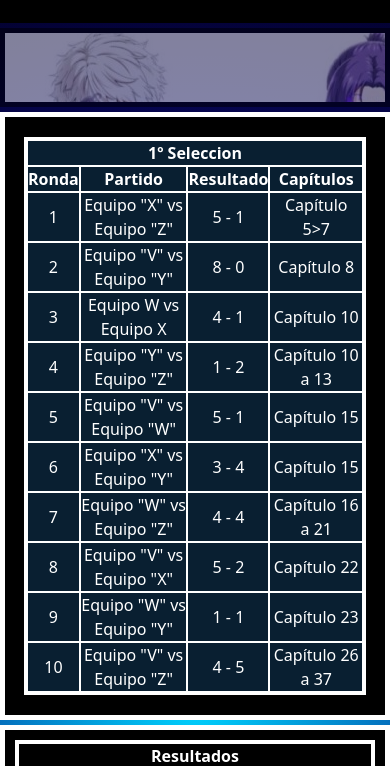
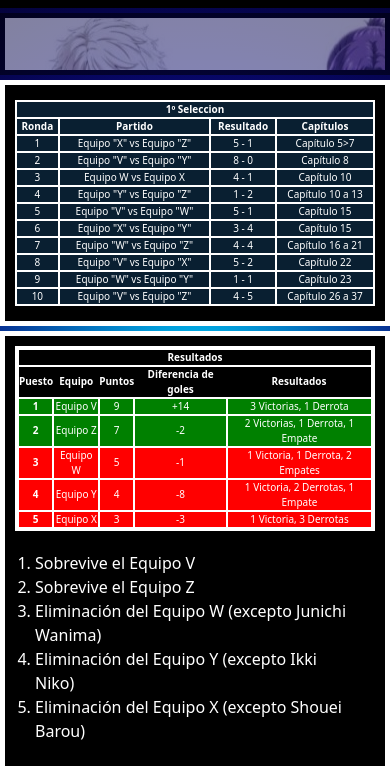
Before and after one commit to Isaacvaras/PaginaCoderhouseBLuelock, a website: page Paginas/partidos1.html in a window 390 px wide. Shown: the part 108-874 px from the top of the page. Drawn offline with nearby package versions, Linux system fonts and the light colour scheme.

Commit message:
responsive

```diff
--- a/scss/_media.scss
+++ b/scss/_media.scss
@@ -459,6 +459,16 @@
         "tablapuntos"
         "resultados "
         "footer";
+        .tablapuntos{
+            table{
+                font-size: 10px;
+            }
+        }
+        .resultados{
+            table{
+                font-size: 10px;
+            }
+        }
         .imagencentral{
             background-image: url(../Multimedia/imagencentral1.jpg);
             opacity: 0.5;
@@ -486,7 +496,7 @@
         width: 100%;
         height: 100%;
         display: grid;
-        margin: 20px auto;
+        margin: 5px auto;
         gap: 5px;
         grid-template-columns: repeat(1,auto);
         grid-template-rows: repeat(5,auto);
@@ -496,6 +506,16 @@
         "tablapuntos"
         "resultados "
         "footer";
+        .tablapuntos{
+            table{
+                font-size: 10px;
+            }
+        }
+        .resultados{
+            table{
+                font-size: 10px;
+            }
+        }
         .imagencentral{
             background-image: url(../Multimedia/imagen\ central\ 3.jpg);
             opacity: 0.5;
--- a/scss/_paginapartidos.scss
+++ b/scss/_paginapartidos.scss
@@ -18,7 +18,6 @@
     animation-timing-function: ease-in;
     .imagencentral{
         background-color: #000000;
-        padding: 10px;
         grid-area: imagencentral;
         border: solid 5px rgb(0, 0, 0);
         text-align: center;
@@ -27,17 +26,6 @@
         opacity: 0.5;
         width: 100%;
     }
-    .partidopag .imagencentral {
-        background-color: #000000;
-        padding: 10px;
-        grid-area: imagencentral;
-        border: solid 5px rgb(0, 0, 0);
-        text-align: center;
-      }
-      .partidopag .imagencentral img {
-        opacity: 0.5;
-        width: 100%;
-      }
     .tablapuntos{
         background-color: $base-color;
         color:  rgb(255, 255, 255);
@@ -46,11 +34,11 @@
         border: solid 5px rgb(255, 255, 255);
         text-align: center;
         table{
-            border: 4px solid;
+            border: 2px solid;
             background-color: #091f31;
-            width: 95%;
+            width: 100%;
             text-align: center;
-            margin: 10px auto;
+            margin: 5px auto;
         }
         tr{
             border: 2px solid;
@@ -72,6 +60,7 @@
         border: solid 5px $texto-color;
         text-align: center;
         table{
+            width: 100%;
             border: 4px solid;
             a{
                 text-decoration: none;
```
Also changed, not shown: css/estilo.css, 1 other file.
